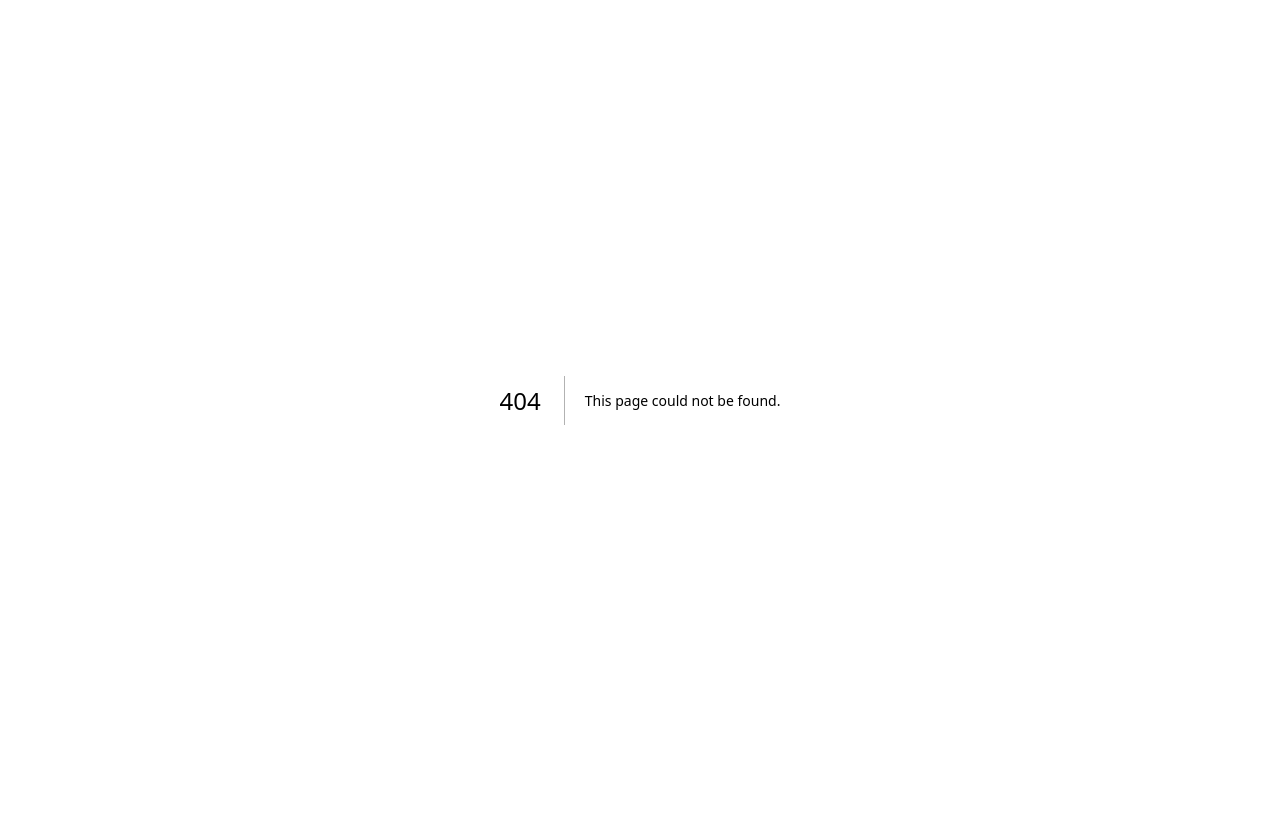
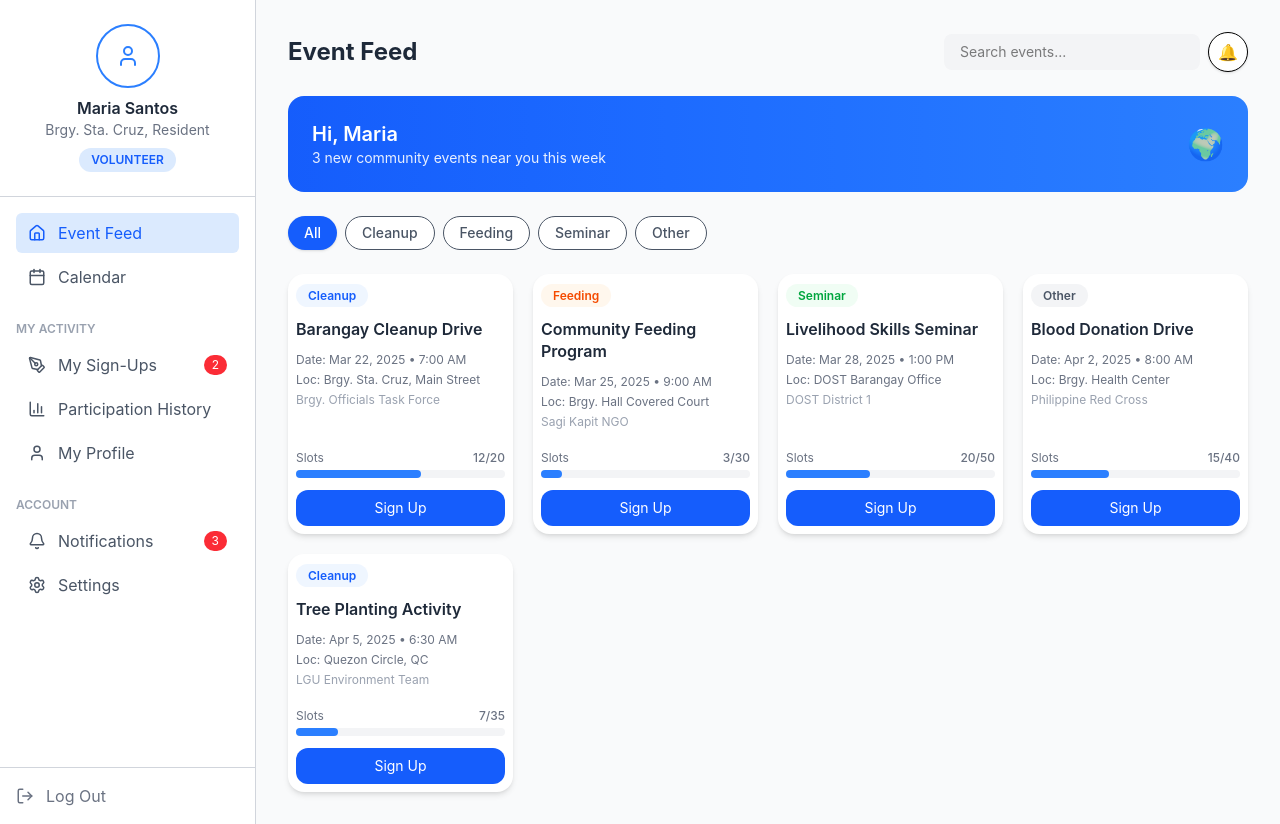
Before and after one commit to Jhnroy/tambayan-weba-app, a Next.js app in the folder frontend/: page /1/resident-dashboard in a window 1280 px wide. Before the commit this address had no page. Before the commit the page ends 800 px from the top, so only its background shows below. Built offline with nearby package versions, Linux system fonts and the light colour scheme.

Commit message:
feat: add resident dashboard and sidebar components with event feed

```diff
--- /dev/null
+++ b/frontend/app/[resident]/resident-dashboard/page.tsx
@@ -0,0 +1,9 @@
+import { ResidentDashboard } from '@/resident/resident-dashboard'
+import React from 'react'
+
+export const page = () => {
+  return (
+    <ResidentDashboard />
+  )
+}
+export default page
--- a/frontend/components/resident-sidebar.tsx
+++ b/frontend/components/resident-sidebar.tsx
@@ -19,7 +19,6 @@ export const ResidentSidebar = () => {
 
   return (
     <>
-      {/* MOBILE TOP NAV */}
       <div className="md:hidden flex items-center justify-between p-4 bg-white shadow">
         <h1 className="font-semibold text-lg">Tambayan</h1>
         <button onClick={() => setOpen(true)}>
@@ -27,7 +26,7 @@ export const ResidentSidebar = () => {
         </button>
       </div>
 
-      {/* OVERLAY */}
+
       {open && (
         <div
           className="fixed inset-0 bg-black/40 z-40 md:hidden"
@@ -35,26 +34,23 @@ export const ResidentSidebar = () => {
         />
       )}
 
-      {/* SIDEBAR */}
+
       <aside
-        className={`fixed top-0 left-0 h-full w-64 bg-gray-100 z-50 transform transition-transform duration-300
+        className={`fixed top-0 left-0 h-full w-64 bg-white z-50 transform transition-transform duration-300
         ${open ? "translate-x-0" : "-translate-x-full"}
         md:translate-x-0 md:static md:block`}
       >
-        {/* CLOSE BUTTON (MOBILE) */}
+
         <div className="md:hidden flex justify-end p-4">
           <button onClick={() => setOpen(false)}>
             <X />
           </button>
         </div>
 
-        {/* CONTENT */}
-        <div className="flex flex-col h-full justify-between border-r">
 
-          {/* TOP */}
+        <div className="flex flex-col h-full justify-between border-r border-gray-300">
           <div>
-            {/* PROFILE */}
-            <div className="p-6 flex flex-col items-center border-b">
+            <div className="p-6 flex flex-col items-center border-b border-gray-300">
               <div className="w-16 h-16 rounded-full border-2 border-blue-500 flex items-center justify-center mb-2">
                 <User className="text-blue-500" />
               </div>
@@ -67,11 +63,10 @@ export const ResidentSidebar = () => {
               </span>
             </div>
 
-            {/* MENU */}
+
             <div className="mt-4 px-4">
-              {/* DISCOVER */}
               <p className="text-xs text-gray-400 font-semibold mb-2">
-                DISCOVER
+
               </p>
               <ul className="space-y-1">
                 <li className="flex items-center gap-3 px-3 py-2 bg-blue-100 text-blue-600 rounded-md cursor-pointer">
@@ -84,7 +79,7 @@ export const ResidentSidebar = () => {
                 </li>
               </ul>
 
-              {/* MY ACTIVITY */}
+
               <p className="text-xs text-gray-400 font-semibold mt-6 mb-2">
                 MY ACTIVITY
               </p>
@@ -110,7 +105,7 @@ export const ResidentSidebar = () => {
                 </li>
               </ul>
 
-              {/* ACCOUNT */}
+
               <p className="text-xs text-gray-400 font-semibold mt-6 mb-2">
                 ACCOUNT
               </p>
@@ -133,8 +128,7 @@ export const ResidentSidebar = () => {
             </div>
           </div>
 
-          {/* LOGOUT */}
-          <div className="p-4 border-t">
+          <div className="p-4 border-t border-gray-300">
             <button className="flex items-center gap-3 text-gray-500 hover:text-red-500 w-full">
               <LogOut size={18} />
               Log Out
--- a/frontend/resident/resident-dashboard.tsx
+++ b/frontend/resident/resident-dashboard.tsx
@@ -1,7 +1,172 @@
-import React from 'react'
+import { ResidentSidebar } from "@/components/resident-sidebar";
+import React from "react";
+
+const events = [
+  {
+    category: "Cleanup",
+    title: "Barangay Cleanup Drive",
+    date: "Mar 22, 2025 • 7:00 AM",
+    location: "Brgy. Sta. Cruz, Main Street",
+    organizer: "Brgy. Officials Task Force",
+    slots: "12/20",
+  },
+  {
+    category: "Feeding",
+    title: "Community Feeding Program",
+    date: "Mar 25, 2025 • 9:00 AM",
+    location: "Brgy. Hall Covered Court",
+    organizer: "Sagi Kapit NGO",
+    slots: "3/30",
+  },
+  {
+    category: "Seminar",
+    title: "Livelihood Skills Seminar",
+    date: "Mar 28, 2025 • 1:00 PM",
+    location: "DOST Barangay Office",
+    organizer: "DOST District 1",
+    slots: "20/50",
+  },
+  {
+    category: "Other",
+    title: "Blood Donation Drive",
+    date: "Apr 2, 2025 • 8:00 AM",
+    location: "Brgy. Health Center",
+    organizer: "Philippine Red Cross",
+    slots: "15/40",
+  },
+  {
+    category: "Cleanup",
+    title: "Tree Planting Activity",
+    date: "Apr 5, 2025 • 6:30 AM",
+    location: "Quezon Circle, QC",
+    organizer: "LGU Environment Team",
+    slots: "7/35",
+  },
+];
+
+const getCategoryStyle = (category: string) => {
+  switch (category) {
+    case "Cleanup":
+      return "bg-blue-50 text-blue-600";
+    case "Feeding":
+      return "bg-orange-50 text-orange-600";
+    case "Seminar":
+      return "bg-green-50 text-green-600";
+    default:
+      return "bg-gray-100 text-gray-600";
+  }
+};
 
 export const ResidentDashboard = () => {
   return (
-    <div>resident-dashboard</div>
-  )
-}
+    <div className="flex min-h-screen bg-gray-50">
+
+
+      <div className="w-64 hidden md:block border-r bg-white">
+        <ResidentSidebar />
+      </div>
+
+
+      <div className="flex-1 p-4 md:p-8">
+
+
+        <div className="flex flex-col md:flex-row md:items-center md:justify-between mb-6 gap-4">
+          <h1 className="text-2xl font-bold text-gray-800">Event Feed</h1>
+
+          <div className="flex items-center gap-2">
+            <input
+              type="text"
+              placeholder="Search events..."
+              className="w-full md:w-64 px-4 py-2 bg-gray-100 rounded-lg text-sm focus:outline-none focus:ring-2 focus:ring-blue-500"
+            />
+            <div className="w-10 h-10 bg-white rounded-full flex items-center justify-center shadow-sm border">
+              🔔
+            </div>
+          </div>
+        </div>
+
+        <div className="bg-linear-to-r from-blue-600 to-blue-500 text-white rounded-2xl p-5 md:p-6 mb-6 flex justify-between items-center">
+          <div>
+            <h2 className="text-xl font-semibold">Hi, Maria </h2>
+            <p className="text-sm opacity-90">
+              3 new community events near you this week
+            </p>
+          </div>
+          <div className="hidden md:flex text-3xl opacity-80">🌍</div>
+        </div>
+
+        <div className="flex flex-wrap gap-2 mb-6">
+          {["All", "Cleanup", "Feeding", "Seminar", "Other"].map((filter, i) => (
+            <button
+              key={filter}
+              className={`px-4 py-1.5 rounded-full text-sm font-medium transition ${
+                i === 0
+                  ? "bg-blue-600 text-white shadow"
+                  : "bg-white border text-gray-600 hover:bg-gray-100"
+              }`}
+            >
+              {filter}
+            </button>
+          ))}
+        </div>
+
+
+        <div className="grid gap-5 grid-cols-1 sm:grid-cols-2 lg:grid-cols-3 xl:grid-cols-4">
+          {events.map((event, index) => {
+            const [taken, total] = event.slots.split("/").map(Number);
+            const percentage = (taken / total) * 100;
+
+            return (
+              <div
+                key={index}
+                className="bg-white border-gray-500  p-2 rounded-2xl  flex flex-col justify-between shadow-md
+                hover:scale-105 hover:shadow-lg transition-all duration-200"
+              >
+
+                <div>
+                  <span
+                    className={`text-xs font-semibold px-3 py-1 rounded-full ${getCategoryStyle(
+                      event.category
+                    )}`}
+                  >
+                    {event.category}
+                  </span>
+
+                  <h3 className="mt-3 font-semibold text-base text-gray-800 leading-snug">
+                    {event.title}
+                  </h3>
+
+                  <div className="mt-3 space-y-1 text-xs text-gray-500">
+                    <p>Date: {event.date}</p>
+                    <p>Loc: {event.location}</p>
+                    <p className="text-gray-400"> {event.organizer}</p>
+                  </div>
+                </div>
+
+
+                <div className="mt-5">
+                  <div className="flex justify-between text-xs text-gray-500 mb-1">
+                    <span>Slots</span>
+                    <span className="font-medium">{event.slots}</span>
+                  </div>
+
+                  <div className="w-full bg-gray-100 h-2 rounded-full mb-3">
+                    <div
+                      className="bg-blue-500 h-2 rounded-full"
+                      style={{ width: `${percentage}%` }}
+                    />
+                  </div>
+
+                  <button className="w-full bg-blue-600 text-white text-sm py-2 rounded-xl hover:bg-blue-700 active:scale-95 transition">
+                    Sign Up
+                  </button>
+                </div>
+              </div>
+            );
+          })}
+        </div>
+
+      </div>
+    </div>
+  );
+};
```
Also changed, not shown: frontend/app/[resident]/My-Signups/page.tsx (added), frontend/app/[resident]/participation-history/page.tsx (added).
